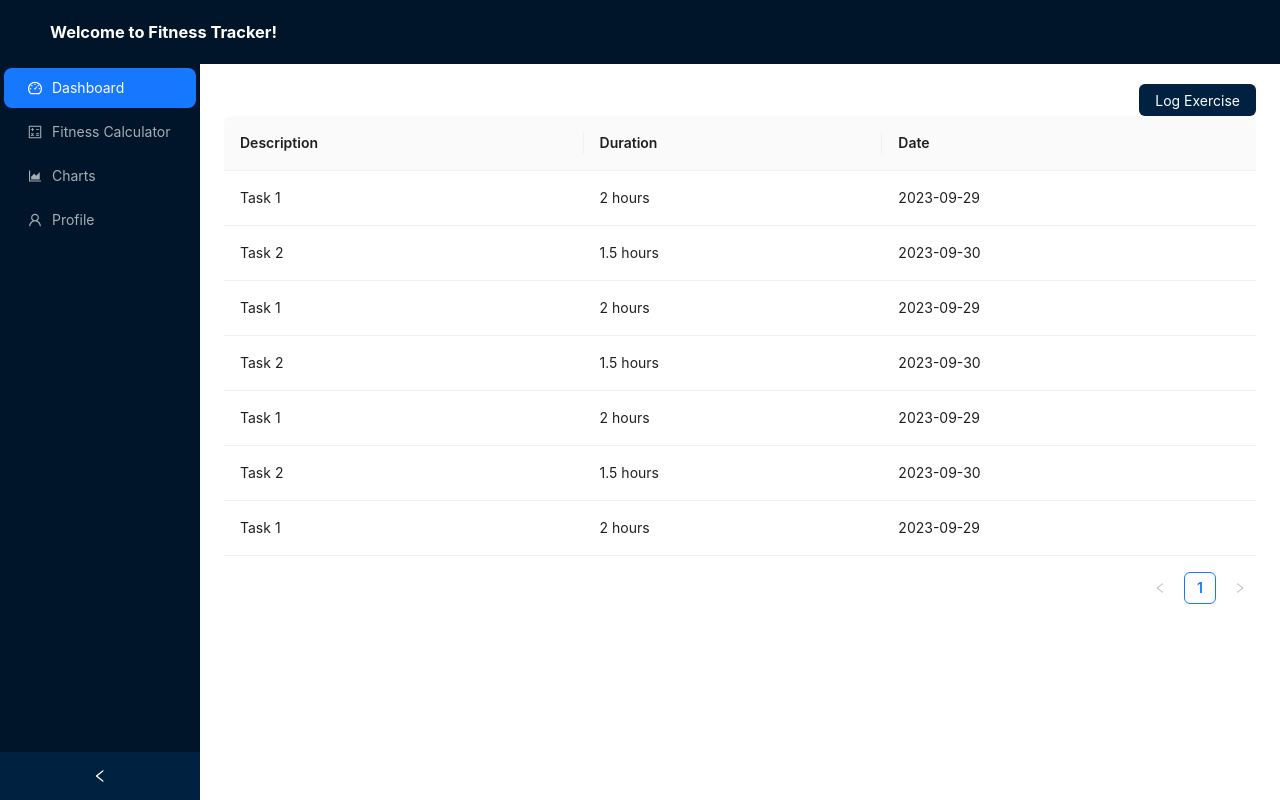
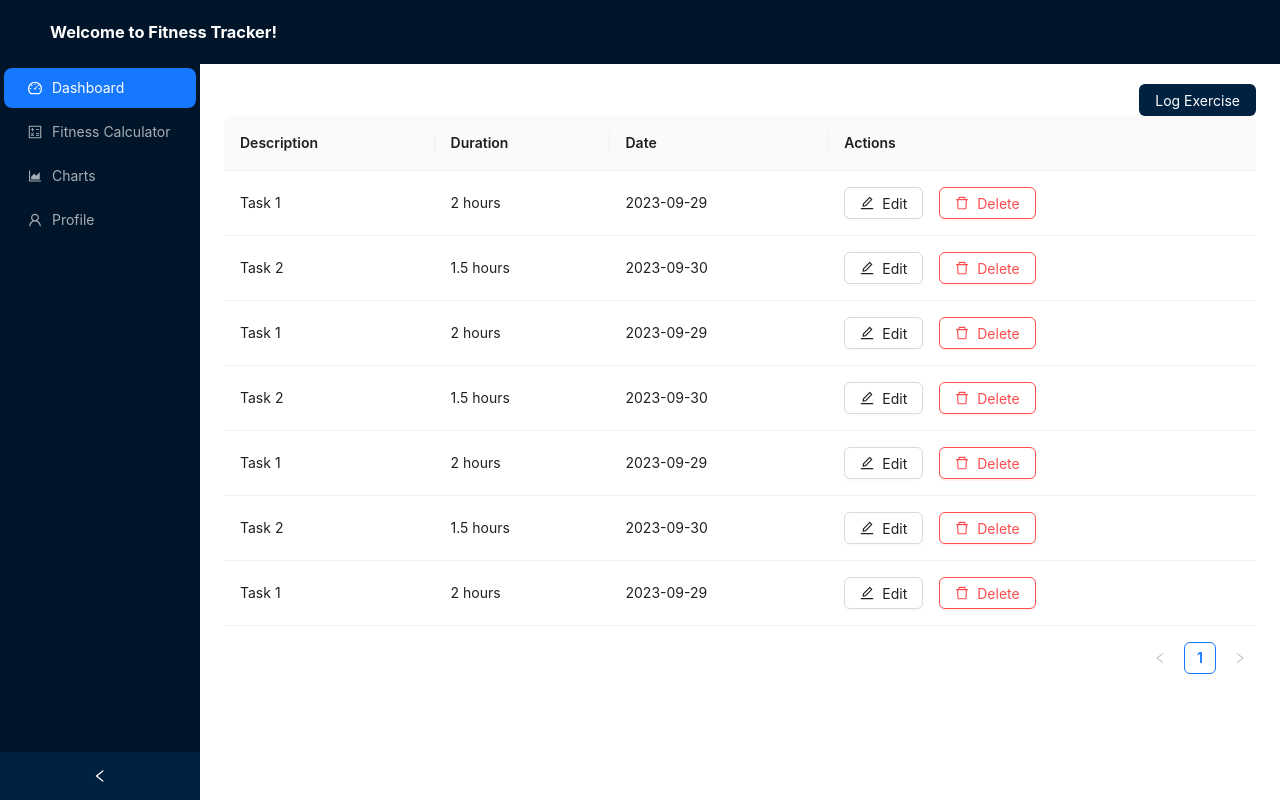
Before and after one commit to emanijaz/Exercise-Tracker, a React (Create React App) app in the folder mern-exercise-tracker/: page / in a window 1280 px wide. Shown: the top 800 px of the page. Built offline with nearby package versions, Linux system fonts and the light colour scheme.

Commit message:
added buttons for edit and delete

```diff
--- a/mern-exercise-tracker/src/components/LoggedExercises.js
+++ b/mern-exercise-tracker/src/components/LoggedExercises.js
@@ -1,7 +1,7 @@
 
 import React, { useEffect, useState } from 'react';
-import qs from 'qs';
-import { Table } from 'antd';
+import { EditOutlined, DeleteOutlined } from '@ant-design/icons';
+import { Table, Button, Space, Popconfirm, message } from 'antd';
 const data = [
     {
       key: '1',
@@ -63,7 +63,45 @@ const data = [
       dataIndex: 'date',
       key: 'date',
     },
+    {
+      title: 'Actions',
+      key: 'actions',
+      render: (text, record) => (
+      <Space size="middle">
+        <Button icon={<EditOutlined />} onClick={() => handleEdit(record.id)}>
+          Edit
+        </Button>
+        <Popconfirm
+          title="Delete the task"
+          description="Are you sure to delete this task?"
+          onConfirm={confirmDelete}
+          onCancel={cancelDelete}
+          okText="Yes"
+          cancelText="No"
+        >
+          <Button danger icon={<DeleteOutlined />} onClick={() => handleDelete(record.id)}>Delete</Button>
+        </Popconfirm>
+      </Space>
+      )
+    }
   ];
+  const confirmDelete = (e) => {
+    console.log(e);
+    message.success('Click on Yes');
+  };
+  const cancelDelete = (e) => {
+    console.log(e);
+    message.error('Click on No');
+  };
+  const handleEdit = (id) => {
+    // Implement edit logic here
+    console.log(`Edit record with ID ${id}`);
+  };
+
+  const handleDelete = (id) => {
+    // Implement delete logic here
+    console.log(`Delete record with ID ${id}`);
+  };
 
 // const getRandomuserParams = (params) => ({
 //   results: params.pagination?.pageSize,
@@ -79,6 +117,7 @@ const LoggedExercises = () => {
       pageSize: 10,
     },
   });
+
 //   const fetchData = () => {
 //     setLoading(true);
 //     fetch(`https://randomuser.me/api?${qs.stringify(getRandomuserParams(tableParams))}`)
```
